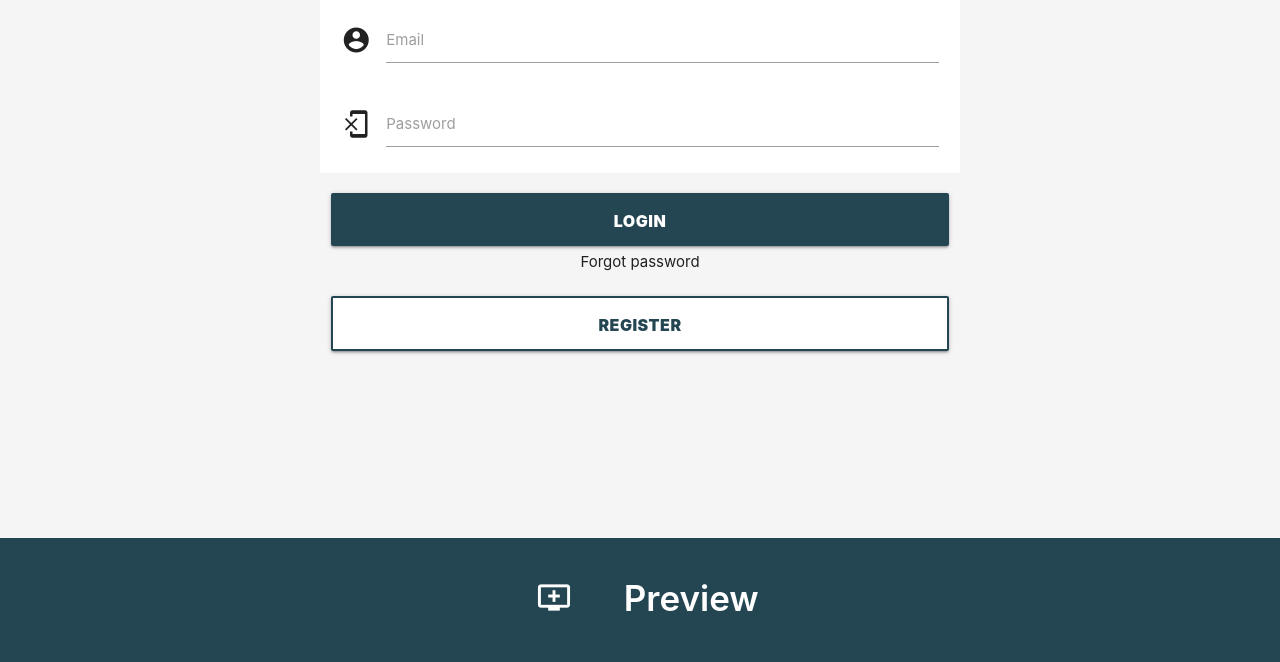
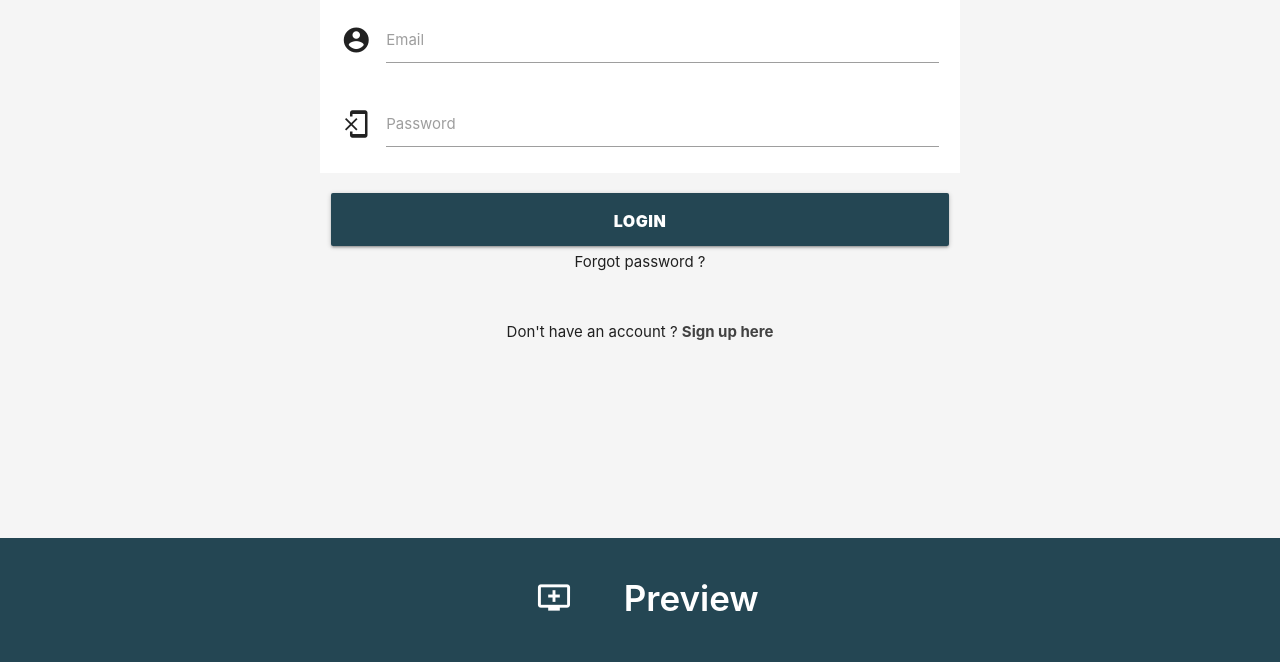
Before and after one commit to Bamimore-Tomi/extrasheet, a Flask app: page /login/ in a window 1280 px wide. Shown: the part 138-800 px from the top of the page. Run offline with Flask 2, Linux system fonts and the light colour scheme.

Commit message:
Update login.html

```diff
--- a/extrasheet/templates/login.html
+++ b/extrasheet/templates/login.html
@@ -69,14 +69,14 @@
 <span hidden class="col s12 center-align
           forg">Error</span>
           <span class="col s12 center-align
-          forgo">Forgot password</span>
+          forgo">Forgot password ?</span>
+  <div class="col s12">
+ <span class="col s12 center-align
+          already">Don't have an account ? <b><a class="
+grey-text text-darken-3"
+ href=" { url_for('auth.register') }}" > Sign up here</a></b></span>
 
-                  <div class ="col s12">
-  <a href="{{ url_for('auth.register') }}" class="butto2
-          btn">
-              Register
-                  </a>
-      </div>
+                  </div>
 
 
               <div class="row footer">
```
